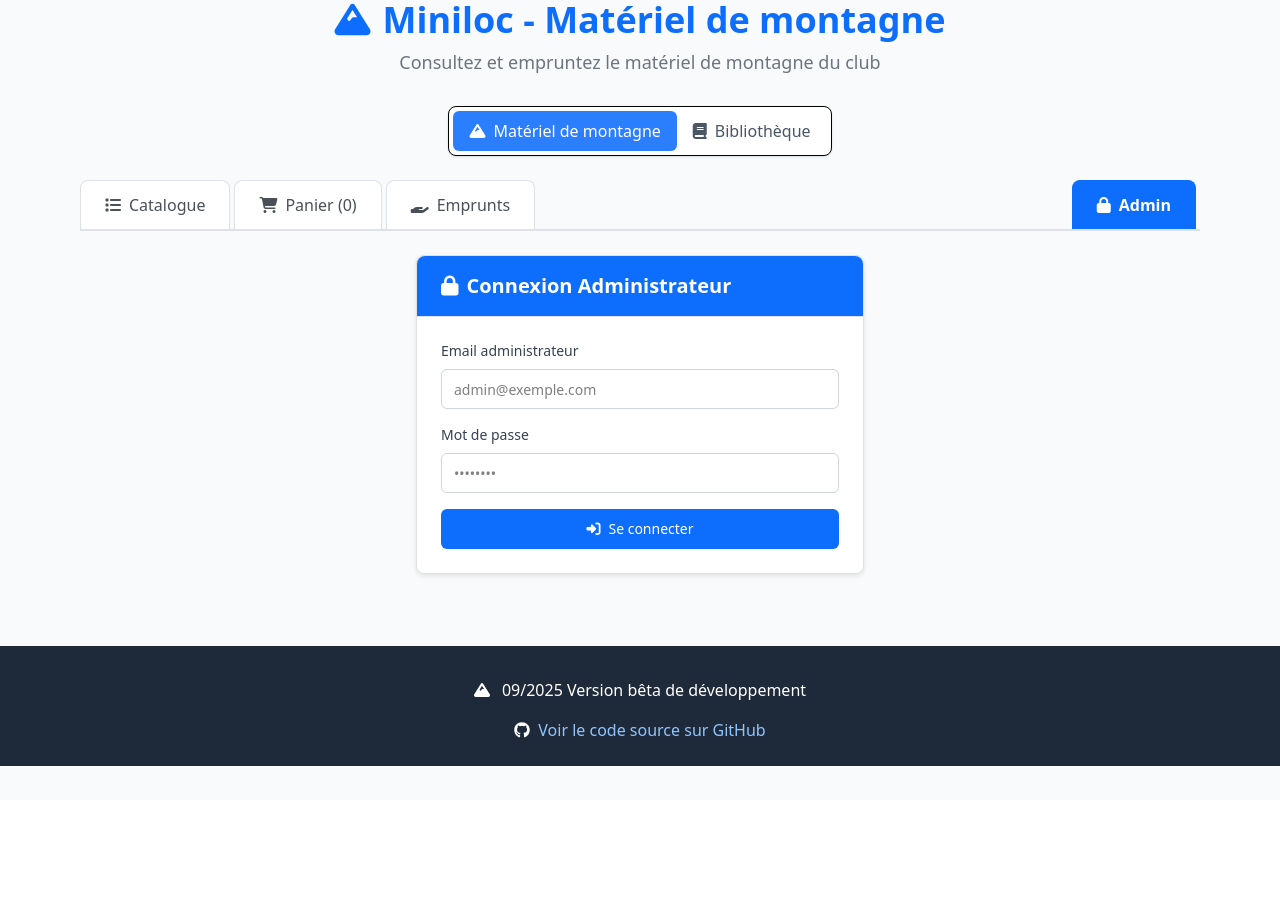
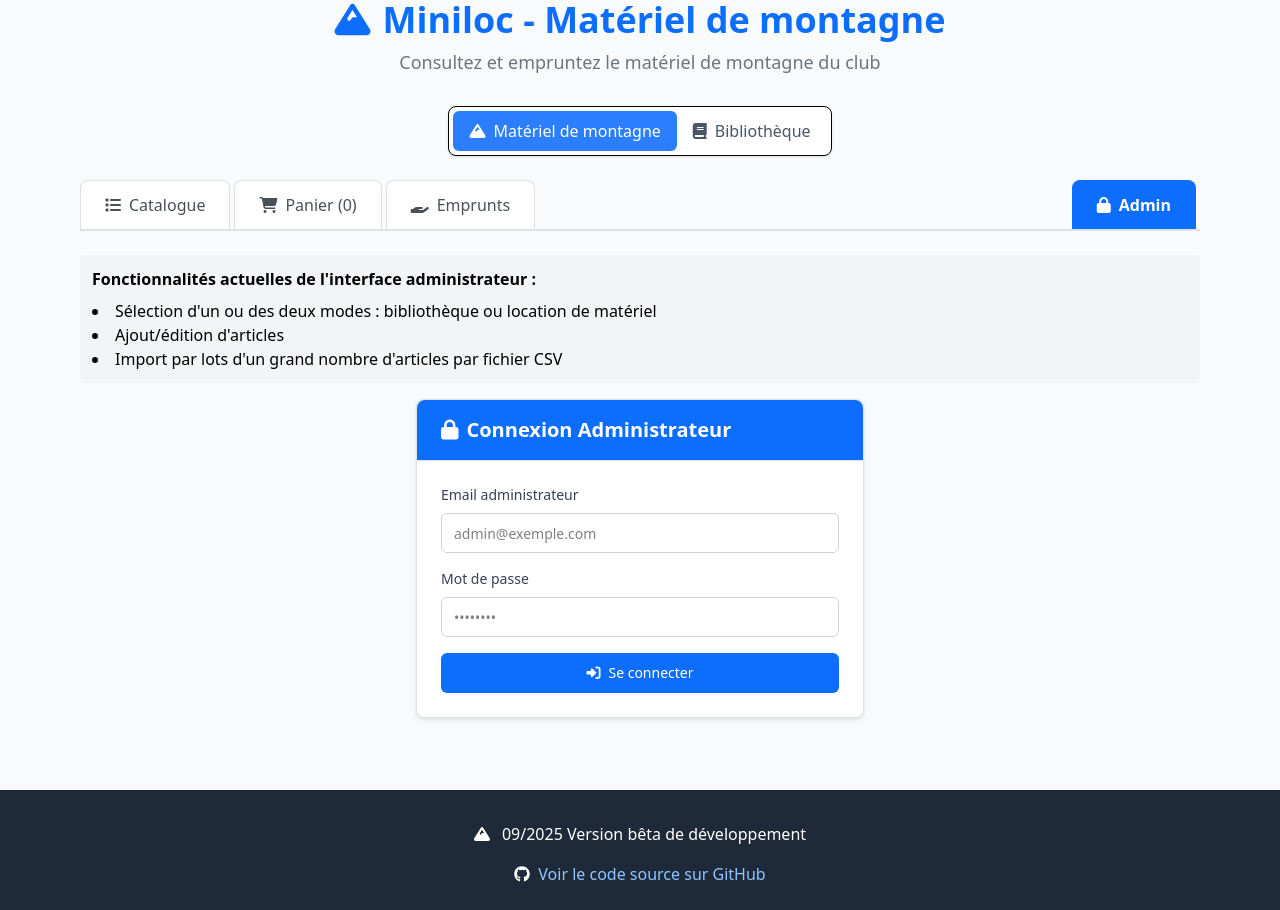
Before and after one commit to Robou/miniloc, a React (Vite) app: page / in a window 1280 px wide. Both pictures are taken after a click on the button "Admin". Before the commit the page ends 800 px from the top, so only its background shows below. Built offline with nearby package versions, Linux system fonts and the light colour scheme; no server answers; the database is empty; what react-confirm would draw is missing.

Commit message:
descriptif de l'onglet admin à l'écran de login

```diff
--- a/src/components/AdminTab.tsx
+++ b/src/components/AdminTab.tsx
@@ -43,6 +43,7 @@ const AdminTab: React.FC<AdminTabProps> = ({
       onAddItem(itemData);
     }
   };
+
   return (
     <div className="fade-in">
       <div className="card">
@@ -52,6 +53,7 @@ const AdminTab: React.FC<AdminTabProps> = ({
             Espace Administrateur
           </h2>
         </div>
+
         <div className="card-body">
           <AdminModeController
             enabledModes={enabledModes}
--- a/src/components/LoginTab.tsx
+++ b/src/components/LoginTab.tsx
@@ -17,8 +17,23 @@ const LoginTab: React.FC<LoginTabProps> = ({
   onPasswordChange,
   onLogin,
 }) => {
+  const adminFeatures = [
+    "Sélection d'un ou des deux modes : bibliothèque ou location de matériel",
+    "Ajout/édition d'articles",
+    "Import par lots d'un grand nombre d'articles par fichier CSV",
+  ];
   return (
     <div className="fade-in">
+      <div className="admin-description mb-4 rounded bg-gray-100 p-3">
+        <h3 className="mb-2 font-semibold">
+          Fonctionnalités actuelles de l'interface administrateur :
+        </h3>
+        <ul className="list-inside list-disc">
+          {adminFeatures.map((feature, index) => (
+            <li key={index}>{feature}</li>
+          ))}
+        </ul>
+      </div>
       <div className="card mx-auto max-w-md">
         <div className="card-header">
           <h2 className="text-xl font-bold">
```
